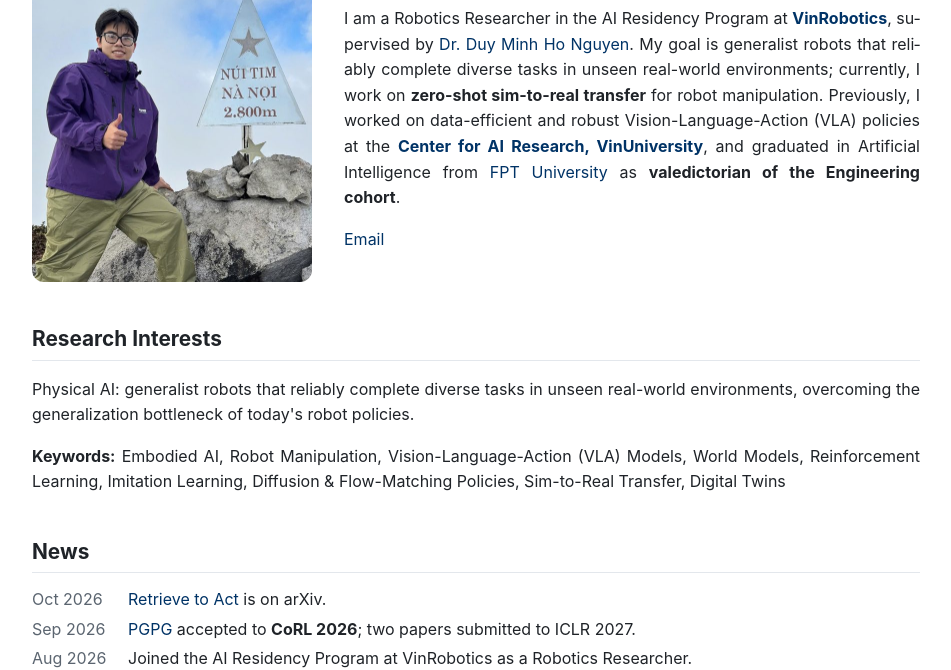
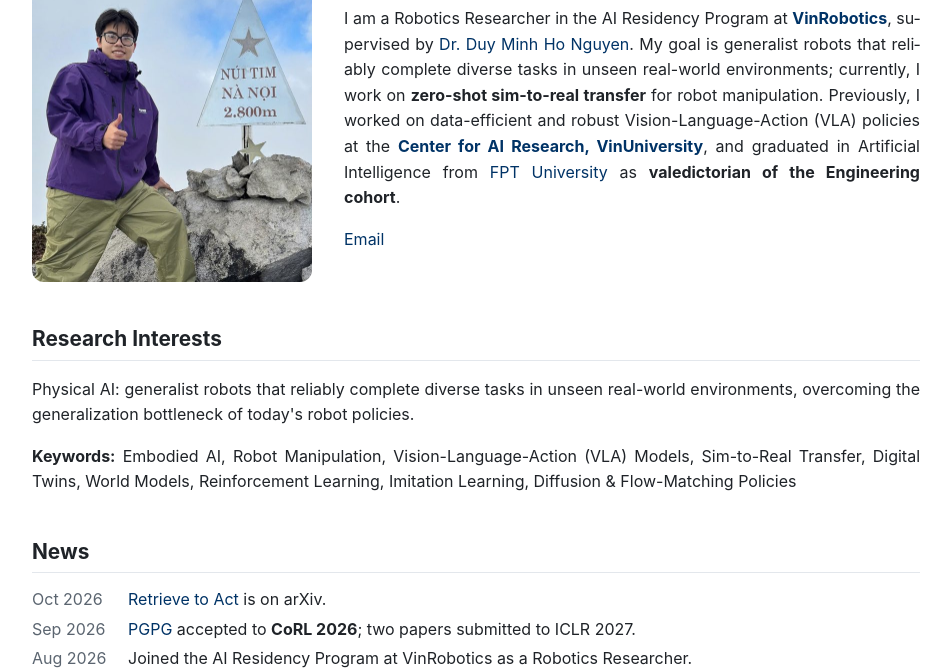
Before and after one commit to ducminhnguyen04/ducminhnguyen04.github.io, a plain HTML site: page index.html in a window 1280 px wide. Shown: the part 131-801 px from the top of the page, without its empty margins (164-1115 px from the left). Drawn offline with Linux system fonts and the light colour scheme.

Commit message:
Reorder research keywords to lead with sim-to-real
Co-Authored-By: Claude Opus 5.5 <noreply@anthropic.com>

```diff
--- a/index.html
+++ b/index.html
@@ -38,8 +38,8 @@
   <h2>Research Interests</h2>
   <p>Physical AI: generalist robots that reliably complete diverse tasks in unseen real-world environments, overcoming
     the generalization bottleneck of today's robot policies.</p>
-  <p><b>Keywords:</b> Embodied AI, Robot Manipulation, Vision-Language-Action (VLA) Models, World Models,
-    Reinforcement Learning, Imitation Learning, Diffusion &amp; Flow-Matching Policies, Sim-to-Real Transfer, Digital Twins</p>
+  <p><b>Keywords:</b> Embodied AI, Robot Manipulation, Vision-Language-Action (VLA) Models, Sim-to-Real Transfer, Digital Twins, World Models,
+    Reinforcement Learning, Imitation Learning, Diffusion &amp; Flow-Matching Policies</p>
 
   <!-- ===== News (newest first) ===== -->
   <h2>News</h2>
```
